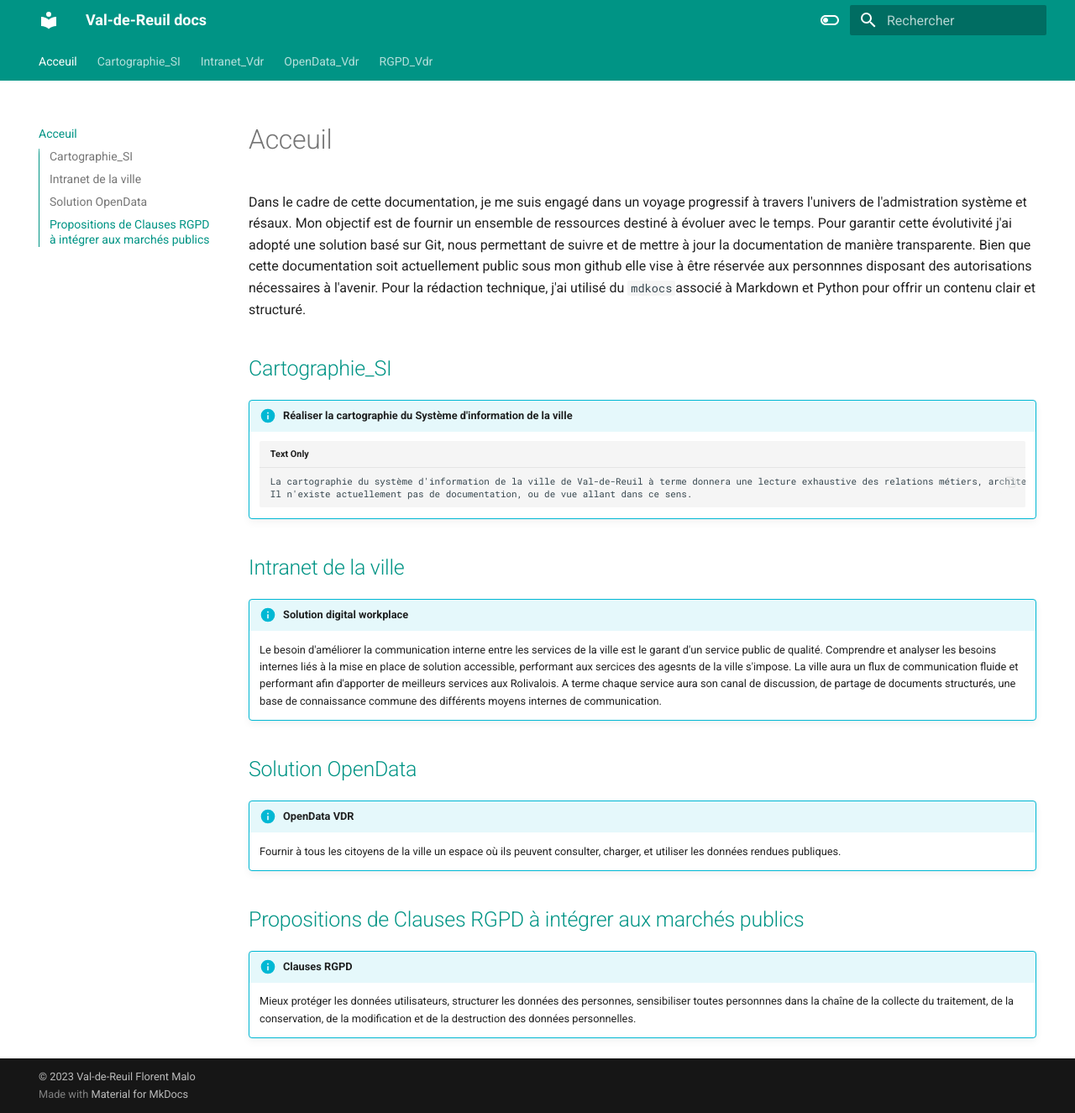
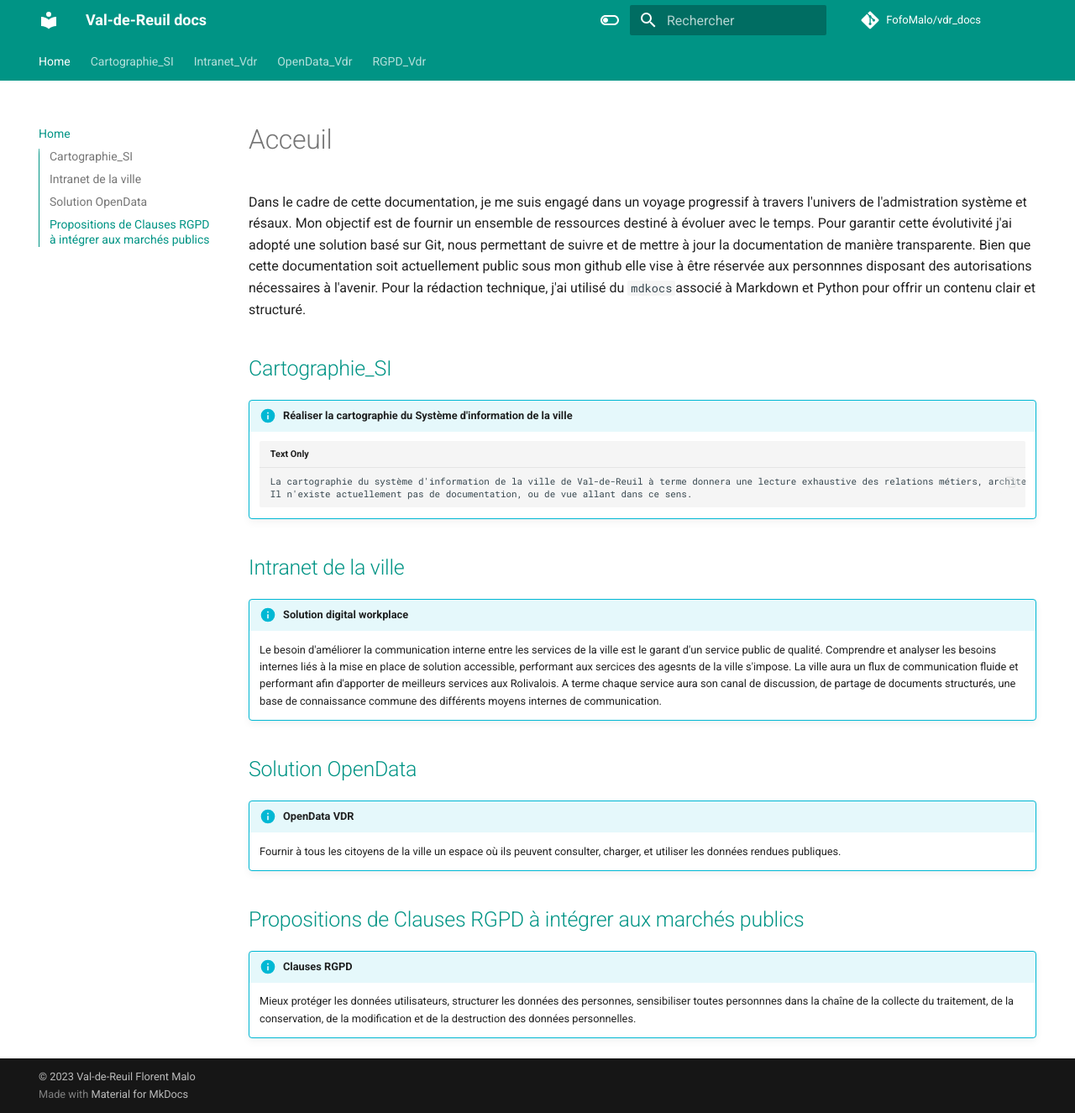
Before and after one commit to FofoMalo/vdr_docs, an MkDocs documentation site: the page built from docs/index.md, in a window 1280 px wide and 1325 px high. Shown: the whole window at 84% size. Built offline with MkDocs 1.6.1 and Material for MkDocs 9.7.7, drawn with Linux system fonts in a browser that asks for light colours; comment, search, counter and statistics services are not loaded; the version menu is left out.

Commit message:
add: suivi magiclink version github, menu nav

```diff
--- a/mkdocs.yml
+++ b/mkdocs.yml
@@ -1,5 +1,8 @@
 site_name: Val-de-Reuil docs
 site_url: https://fofomalo.github.io/vdr_docs/
+# repo
+repo_name: FofoMalo/vdr_docs
+repo_url: https://github.com/FofoMalo/vdr_docs/
 theme:
   name: material
   features:
@@ -45,9 +48,25 @@
   - pymdownx.details
   - pymdownx.tasklist:
       custom_checkbox: true
+  - pymdownx.magiclink:
+      normalize_issue_symbols: true
+      repo_url_shorthand: true
+      user: FofoMalo
+      repo: vdr_docs
 extra:
   version:
     provider: mike
+  annotate:
+    json: [.s2]
+
+# nav
+nav:
+  - Home: index.md
+  - Cartographie_SI: Cartographie_SI.md
+  - Intranet_Vdr: Intranet_Vdr.md
+  - OpenData_Vdr: OpenData_Vdr.md
+  - RGPD_Vdr: RGPD_Vdr.md
+
 
 copyright: |
   &copy; 2023 Val-de-Reuil <a href="https://github.com/FofoMalo" target "_blank" rel="glp3">Florent Malo</a>
```
